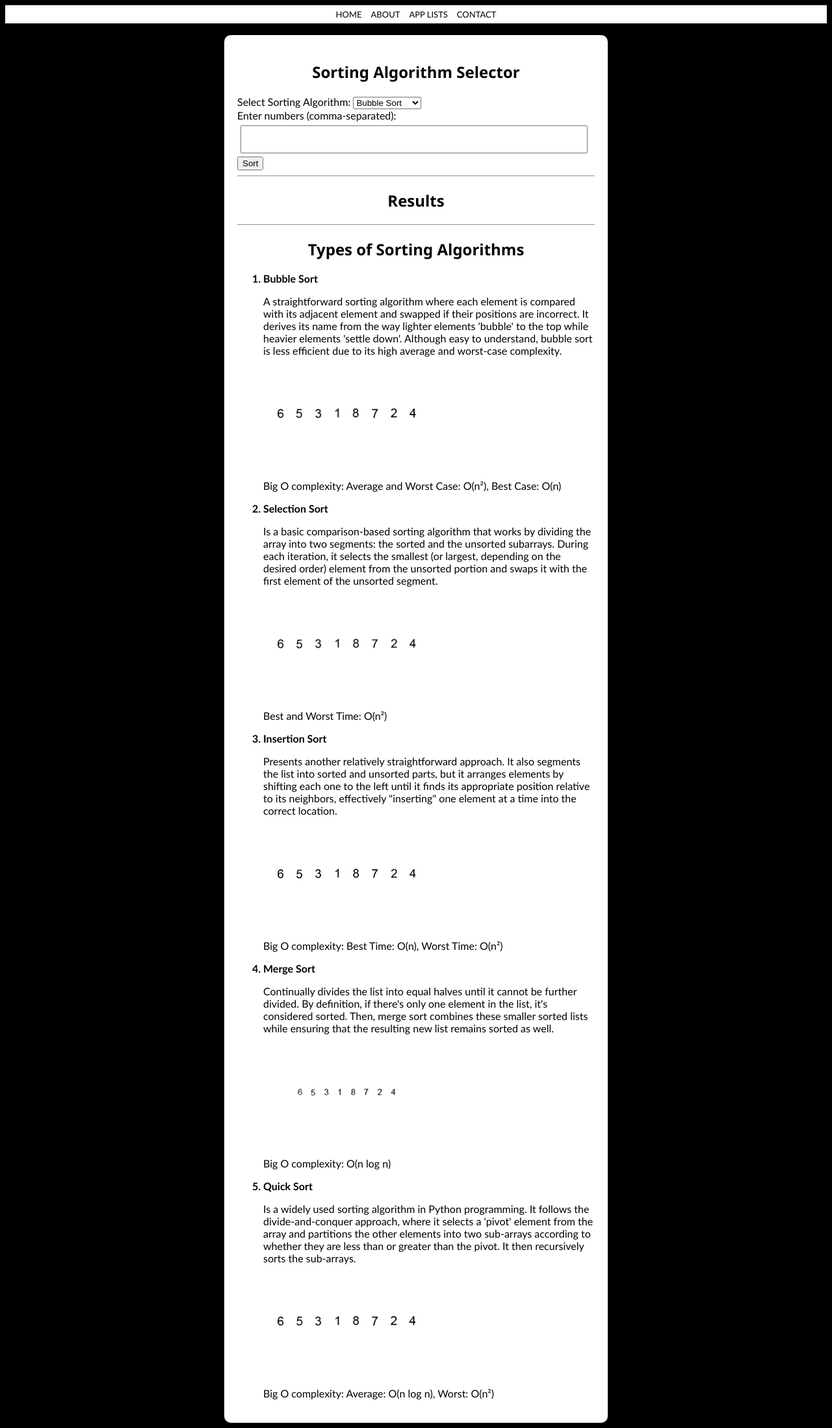
After one commit to matchiko/DSAgroupprotoype, a Flask app: page /SortingAlgo.html in a window 1280 px wide. The commit adds this page. Shown: the whole page at 65% size. Run offline with Flask 3, Linux system fonts and the light colour scheme.

Commit message:
All systems working!

```diff
--- a/app.py
+++ b/app.py
@@ -10,6 +10,12 @@ from postfix import infix_to_postfix
 from queue_deque import Queue, Deque
 from HashFunction import HashTable, process_commands
 from graph import Graph, build_mrt_lrt_graph, find_shortest_path, mrt_lrt_graph
+from bubble_sort_algo import bubble_sort
+from selection_sort_algo import selection_sort
+from insertion_sort_algo import insertion_sort
+from merge_sort_algo import merge_sort
+from quick_sort_algo import quick_sort
+
 
 app = Flask(__name__, static_url_path='/static')
 
@@ -197,5 +203,37 @@ def train():
     else:
         return render_template('graphs.html', stations=stations)
 
+@app.route('/SortingAlgo.html', methods=['GET', 'POST'])
+def sort():
+    if request.method == 'POST':
+        input_array = request.form.get('inputArray')
+
+        # Check if input_array is None or empty
+        if input_array is None or input_array.strip() == "":
+            return render_template('SortingAlgo.html', error_message="Please enter valid input.")
+
+        input_array = list(map(int, input_array.split(',')))
+
+        selected_algorithm = request.form.get('algorithm')
+
+        if selected_algorithm == 'bubble':
+            sorted_array = bubble_sort(input_array)
+        elif selected_algorithm == 'selection':
+            sorted_array = selection_sort(input_array)
+        elif selected_algorithm == 'insertion':
+            sorted_array = insertion_sort(input_array)
+        elif selected_algorithm == 'merge':
+            sorted_array = merge_sort(input_array)
+        elif selected_algorithm == 'quick':
+            sorted_array = quick_sort(input_array)
+        else:
+            sorted_array = input_array  # Default to the input array if no algorithm is selected
+
+        return render_template('SortingAlgo.html', result=sorted_array)
+
+    # If it's a GET request, render the initial page without any sorting results
+    return render_template('SortingAlgo.html')
+
+
 if __name__ == '__main__':
     app.run(debug=True)
--- a/static/basic_style.css
+++ b/static/basic_style.css
@@ -262,3 +262,14 @@ input[type="submit"] {
 .link-container {
     display: inline-block;
 }
+
+li{
+    font-family: 'Trebuchet MS', 'Lucida Sans Unicode', 'Lucida Grande', 'Lucida Sans', Arial, sans-serif;
+    font-weight: bold;
+}
+
+img{
+    height: 50%;
+    width: 50%;
+    margin: 0 auto;
+}
--- a/templates/AppList.html
+++ b/templates/AppList.html
@@ -159,7 +159,7 @@
       var button2 = document.getElementById("button2");
       if (button2) {
         button2.addEventListener("click", function (e) {
-          window.location.href = "/QueDeque.html";
+          window.location.href = "/QueueDeque.html";
         });
       }
 
@@ -180,7 +180,7 @@
       var button5 = document.getElementById("button5");
       if (button5) {
         button5.addEventListener("click", function (e) {
-          window.location.href = "/";
+          window.location.href = "/SortingAlgo.html";
         });
       }
 
--- /dev/null
+++ b/templates/SortingAlgo.html
@@ -0,0 +1,64 @@
+<!DOCTYPE html>
+<html>
+<head>
+    <title>Profile Page</title>
+    <link rel="stylesheet" href="{{ url_for('static', filename='basic_style.css') }}">
+</head>
+<body>
+    <!-- header -->
+    <div class="header">
+        <a href="/">HOME</a>
+        <a href="/MemberPage.html">ABOUT</a>
+        <a href="/AppList.html">APP LISTS</a>
+        <a href="/MemberPage.html">CONTACT</a>
+    </div>
+    <br>
+    <div class="contact-container"><h2>Sorting Algorithm Selector</h2>
+        <form id="sortingForm" action="/SortingAlgo.html" method="post">
+            <label for="algorithm">Select Sorting Algorithm: </label>
+            <select id="algorithm" name="algorithm">
+                <option value="bubble">Bubble Sort</option>
+                <option value="selection">Selection Sort</option>
+                <option value="insertion">Insertion Sort</option>
+                <option value="merge">Merge Sort</option>
+                <option value="quick">Quick Sort</option>
+            </select>
+            <br>
+            <label for="inputArray">Enter numbers (comma-separated): </label>
+            <input type="text" id="inputArray" name="inputArray" required>
+
+            <button type="submit">Sort</button>
+        </form>
+        <hr>
+            <h2>Results</h2>
+            {% if result %}
+                <p>Sorted Array: {{ result|join(', ') }}</p>
+            {% endif %}
+            <hr>
+            <h2>Types of Sorting Algorithms</h2>
+            <ol>
+                <li>Bubble Sort</li>
+                <p>A straightforward sorting algorithm where each element is compared with its adjacent element and swapped if their positions are incorrect. It derives its name from the way lighter elements 'bubble' to the top while heavier elements 'settle down'. Although easy to understand, bubble sort is less efficient due to its high average and worst-case complexity.</p>
+                <img src="/static/css/public/Bubble-sort-example-300px.gif">
+                <p>Big O complexity: Average and Worst Case: O(n²), Best Case: O(n)</p>
+                <li>Selection Sort</li>
+                <p>Is a basic comparison-based sorting algorithm that works by dividing the array into two segments: the sorted and the unsorted subarrays. During each iteration, it selects the smallest (or largest, depending on the desired order) element from the unsorted portion and swaps it with the first element of the unsorted segment.</p>
+                <img src="/static/css/public/Selextion-sort.gif">
+                <p>Best and Worst Time: O(n²)</p>
+                <li>Insertion Sort</li>
+                <p>Presents another relatively straightforward approach. It also segments the list into sorted and unsorted parts, but it arranges elements by shifting each one to the left until it finds its appropriate position relative to its neighbors, effectively "inserting" one element at a time into the correct location. </p>
+                <img src="static/css/public/Insertion-sort-example.gif">
+                <p>Big O complexity: Best Time: O(n), Worst Time: O(n²)</p>
+                <li>Merge Sort</li>
+                <p>Continually divides the list into equal halves until it cannot be further divided. By definition, if there's only one element in the list, it's considered sorted. Then, merge sort combines these smaller sorted lists while ensuring that the resulting new list remains sorted as well.</p>
+                <img src="static/css/public/Merge-sort-example-300px.gif">
+                <p>Big O complexity: O(n log n)</p>
+                <li>Quick Sort</li>
+                <p>Is a widely used sorting algorithm in Python programming. It follows the divide-and-conquer approach, where it selects a 'pivot' element from the array and partitions the other elements into two sub-arrays according to whether they are less than or greater than the pivot. It then recursively sorts the sub-arrays.</p>
+                <img src="static/css/public/Quicksort-example.gif">
+                <p>Big O complexity: Average: O(n log n), Worst: O(n²)</p>
+            </ol>
+
+    </div>
+</body>
+</html>
```
Also changed, not shown: bubble_sort_algo.py (added, +9 -0 lines), insertion_sort_algo.py (added, +14 -0 lines), merge_sort_algo.py (added, +31 -0 lines), quick_sort_algo.py (added, +9 -0 lines), selection_sort_algo.py (added, +12 -0 lines), templates/graphs.html (+5 -6 lines), SortingAlgo.py (added), static/css/public/Bubble-sort-example-300px.gif (added), static/css/public/Insertion-sort-example.gif (added), static/css/public/Merge-sort-example-300px.gif (added), static/css/public/Quicksort-example.gif (added), static/css/public/Selextion-sort.gif (added).
